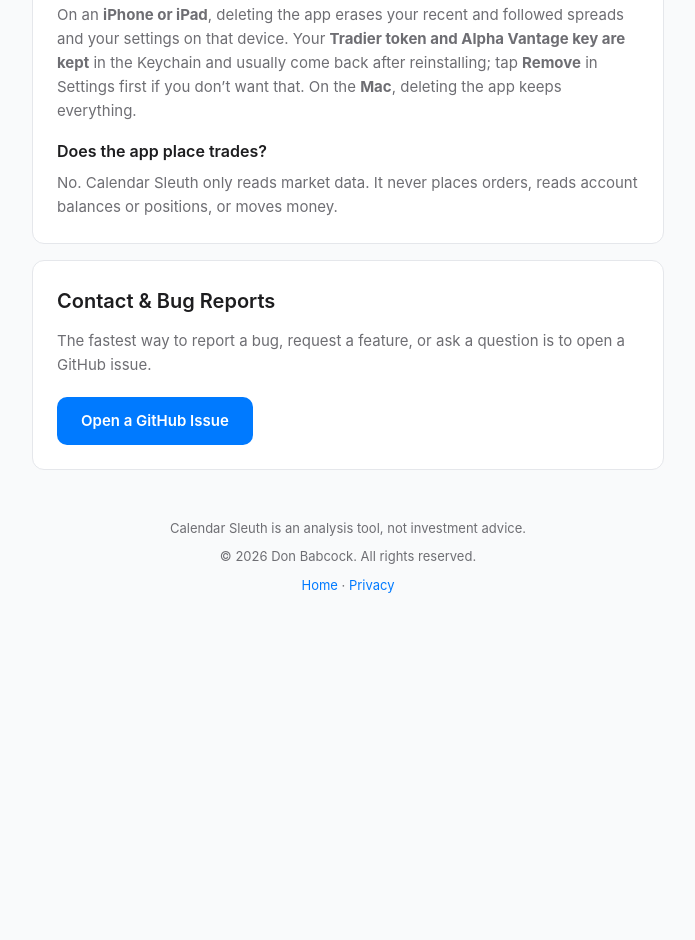
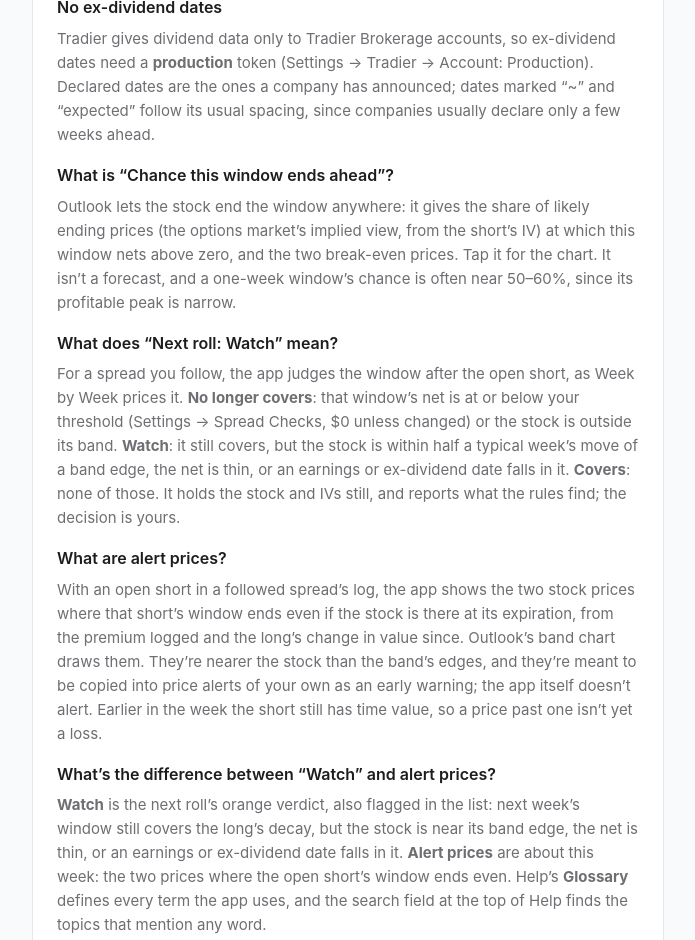
Before and after one commit to ayefon/CalendarSleuth, a plain HTML site: page support.html in a window 1280 px wide. Shown: the part 3124-4064 px from the top of the page, without its empty margins (292-987 px from the left). Before the commit the page ends 3768 px from the top, so only its background shows below. Drawn offline with Linux system fonts and the light colour scheme.

Commit message:
Calendar Sleuth 1.0 (4): minimum days, the bell on the band chart, alert prices, Closed then and All in, the next roll, the chance ahead, Help glossary and search

```diff
--- a/support.html
+++ b/support.html
@@ -136,13 +136,16 @@
             <p>The short&rsquo;s premium (its mid, counting only its extrinsic value) less the long&rsquo;s decay over the same window and the commission, for one contract of 100 shares, at the short&rsquo;s expiration if the stock is still at the last price. Above zero, the short&rsquo;s premium covers the long&rsquo;s decay.</p>
 
             <h3>What is the price band?</h3>
-            <p>The range of stock prices over which this window&rsquo;s short still covers the long&rsquo;s decay. It&rsquo;s centered on the strike, not on the stock, and each later week&rsquo;s band is narrower. It isn&rsquo;t a forecast or a probability.</p>
+            <p>The range of stock prices over which this window&rsquo;s short still covers the long&rsquo;s decay. It&rsquo;s centered on the strike, not on the stock, and each later week&rsquo;s band is narrower. It isn&rsquo;t a forecast or a probability. Outlook charts it, with a gray bell behind it of where the stock may end the window (from the short&rsquo;s implied volatility) for comparing strikes; since the band is a starting price and the bell an ending one, the bell&rsquo;s share inside the band isn&rsquo;t the chance of ending ahead.</p>
 
             <h3>What are the shaded and outlined bands on the chart?</h3>
             <p>The stock&rsquo;s <strong>supply and demand zones</strong>: places where price paused for one to six candles before leaving sharply. Demand zones (price rallied away) use the up-candle color; supply zones (price dropped away) the down-candle color. <strong>Dashed outlines</strong> labeled W are the weekly chart&rsquo;s zones. Yellow circles mark where price came back to a zone, and fainter zones are <strong>weak</strong>: price didn&rsquo;t leave them cleanly. The switch above the chart turns them off for the symbol you&rsquo;re viewing, and <strong>Settings &rarr; Chart</strong> sets how each symbol starts. They show where price reacted before, not where it will, and don&rsquo;t change any figure.</p>
 
             <h3>What&rsquo;s the pane of bars under the chart?</h3>
             <p>Each candle&rsquo;s <strong>volume</strong>, in its candle&rsquo;s color. A candle still in progress when the prices were fetched (today&rsquo;s, during the session) is hatched and read &ldquo;so far&rdquo;. The <strong>Volume</strong> switch beside Weak Zones, or <strong>Settings &rarr; Chart &rarr; Show Volume</strong>, hides or shows it for every symbol.</p>
+
+            <h3>The IV gauge says &ldquo;No reading&rdquo;</h3>
+            <p>The reason follows it. The gauge needs options listed around 30 days out, and at least 282 days of prices (about 14 months), so recently listed stocks have none yet.</p>
 
             <h3>How do I see older candles or zones off the chart?</h3>
             <p>The <strong>strip</strong> under the chart shows the whole stretch searched for zones (the <strong>Zone Search</strong> setting in <strong>Settings &rarr; Chart</strong>: 6 months, 1 year or 2 years), with the part on screen highlighted. Drag the highlight to move, drag either edge to show more or fewer candles, and double-tap it (double-click on the Mac) to go back to the latest. Drag the prices beside the chart to move up or down. <strong>Nearest supply</strong> and <strong>Nearest demand</strong> under the chart name the closest zones above and below the last price, whether they&rsquo;re on screen or not.</p>
@@ -158,6 +161,16 @@
 
             <h3>No ex-dividend dates</h3>
             <p>Tradier gives dividend data only to Tradier Brokerage accounts, so ex-dividend dates need a <strong>production</strong> token (Settings &rarr; Tradier &rarr; Account: Production). Declared dates are the ones a company has announced; dates marked &ldquo;~&rdquo; and &ldquo;expected&rdquo; follow its usual spacing, since companies usually declare only a few weeks ahead.</p>
+
+            <h3>What is &ldquo;Chance this window ends ahead&rdquo;?</h3>
+            <p>Outlook lets the stock end the window anywhere: it gives the share of likely ending prices (the options market&rsquo;s implied view, from the short&rsquo;s IV) at which this window nets above zero, and the two break-even prices. Tap it for the chart. It isn&rsquo;t a forecast, and a one-week window&rsquo;s chance is often near 50&ndash;60%, since its profitable peak is narrow.</p>
+
+            <h3>What does &ldquo;Next roll: Watch&rdquo; mean?</h3>
+            <p>For a spread you follow, the app judges the window after the open short, as Week by Week prices it. <strong>No longer covers</strong>: that window&rsquo;s net is at or below your threshold (Settings &rarr; Spread Checks, $0 unless changed) or the stock is outside its band. <strong>Watch</strong>: it still covers, but the stock is within half a typical week&rsquo;s move of a band edge, the net is thin, or an earnings or ex-dividend date falls in it. <strong>Covers</strong>: none of those. It holds the stock and IVs still, and reports what the rules find; the decision is yours.</p>
+            <h3>What are alert prices?</h3>
+            <p>With an open short in a followed spread&rsquo;s log, the app shows the two stock prices where that short&rsquo;s window ends even if the stock is there at its expiration, from the premium logged and the long&rsquo;s change in value since. Outlook&rsquo;s band chart draws them. They&rsquo;re nearer the stock than the band&rsquo;s edges, and they&rsquo;re meant to be copied into price alerts of your own as an early warning; the app itself doesn&rsquo;t alert. Earlier in the week the short still has time value, so a price past one isn&rsquo;t yet a loss.</p>
+            <h3>What&rsquo;s the difference between &ldquo;Watch&rdquo; and alert prices?</h3>
+            <p><strong>Watch</strong> is the next roll&rsquo;s orange verdict, also flagged in the list: next week&rsquo;s window still covers the long&rsquo;s decay, but the stock is near its band edge, the net is thin, or an earnings or ex-dividend date falls in it. <strong>Alert prices</strong> are about this week: the two prices where the open short&rsquo;s window ends even. Help&rsquo;s <strong>Glossary</strong> defines every term the app uses, and the search field at the top of Help finds the topics that mention any word.</p>
 
             <h3>What&rsquo;s kept if I delete the app?</h3>
             <p>On an <strong>iPhone or iPad</strong>, deleting the app erases your recent and followed spreads and your settings on that device. Your <strong>Tradier token and Alpha Vantage key are kept</strong> in the Keychain and usually come back after reinstalling; tap <strong>Remove</strong> in Settings first if you don&rsquo;t want that. On the <strong>Mac</strong>, deleting the app keeps everything.</p>
```
Also changed, not shown: index.html (+1 -1 lines).
